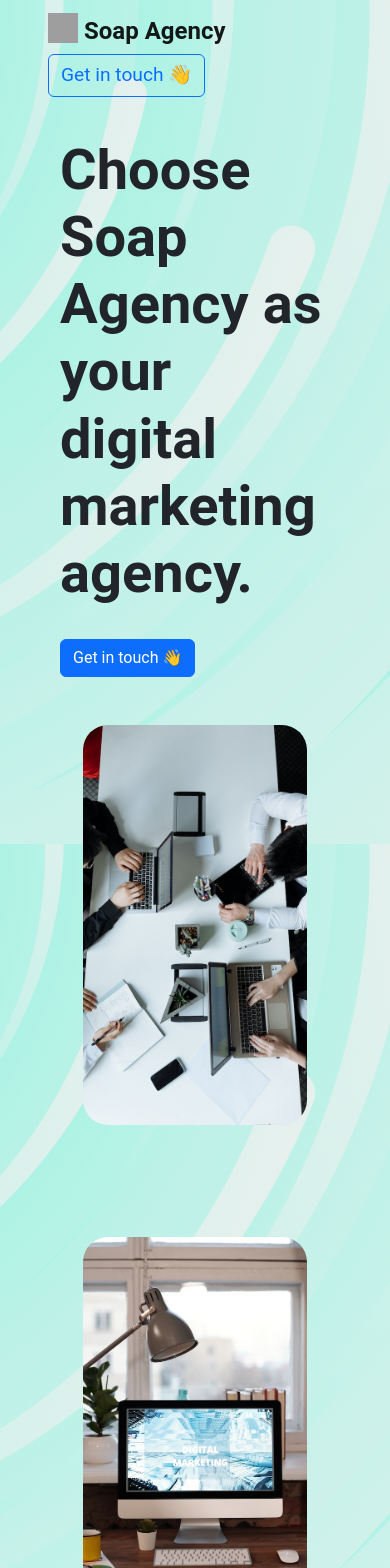
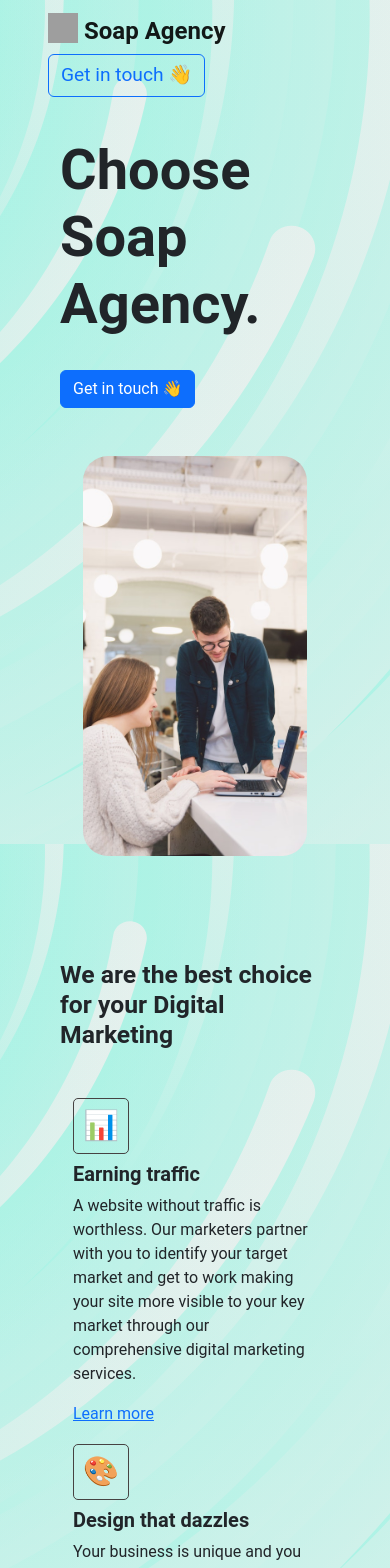
Before and after one commit to yernauxalex/marketing-agency, a React (Create React App) app: page / in a window 390 px wide. Shown: the top 1568 px of the page. Built offline with nearby package versions, Linux system fonts and the light colour scheme; grey boxes are pictures that could not be loaded.

Commit message:
Fix responsive + h1

```diff
--- a/src/pages/Home.jsx
+++ b/src/pages/Home.jsx
@@ -16,23 +16,26 @@ function Home() {
     const handleShow = () => setShow(true);
     return (
         <Container fluid="xl" >
-            <Container fluid className="px-5">
+            <Container fluid className="px-5 d-none d-sm-none d-md-block">
                 <h1>Choose Soap Agency as your digital marketing agency.</h1>
+            </Container>
+            <Container fluid className="px-5 d-lg-none d-md-none d-sm-block ">
+                <h1>Choose Soap Agency.</h1>
             </Container>
             <Button variant="primary" className="mx-5">Get in touch 👋</Button>
             <Container fluid className="my-5">
                 <Row className="d-flex justify-content-evenly flex-lg-nowrap">
                     <Col xs="auto">
-                        <img src={picHome1} alt="random image 1" width="224" height="400" className="img-rounded img-top img-responsive" />
+                        <img src={picHome4} alt="random image 1" width="224" height="400" className="img-rounded img-top img-responsive" />
                     </Col>
-                    <Col xs="auto">
+                    <Col xs="auto" className="d-none d-sm-block">
                         <img src={picHome2} alt="random image 2" width="224" height="400" className="img-rounded img-bottom img-responsive" />
                     </Col>
                     <Col xs="auto" className="d-none d-sm-none d-md-block">
                         <img src={picHome3} alt="random image 3" width="224" height="400" className="img-rounded img-top img-responsive" />
                     </Col>
                     <Col xs="auto" className="d-none d-sm-none d-md-none d-lg-block">
-                        <img src={picHome4} alt="random image 4" width="225" height="400" className="img-rounded img-bottom img-responsive" />
+                        <img src={picHome1} alt="random image 4" width="225" height="400" className="img-rounded img-bottom img-responsive" />
                     </Col>
                 </Row>
             </Container>
@@ -114,7 +117,7 @@ function Home() {
                     </Col>
                 </Row>
                 <Row className="py-3 d-flex justify-content-evenly">
-                    <Card className="bg-custom pb-3 mt-4 mt-xl-0" style={{ width: '28rem' }}>
+                    <Card className="bg-custom pb-3 mt-4 mt-xl-0" style={{ width: '25rem' }}>
                         <p className="iconCard">🏆</p>
                         <Card.Title className="mt-2" style={{ fontWeight: 'bold' }}>Proven performance</Card.Title>
                         <Card.Text>Our team of over 450 experts is one of the largest performance digital marketing agencies in the workd.
@@ -122,7 +125,7 @@ function Home() {
                         </Card.Text>
                         <Card.Link href="#">Learn more</Card.Link>
                     </Card>
-                    <Card className="bg-custom pb-3 mt-4 mt-xl-0" style={{ width: '28rem' }}>
+                    <Card className="bg-custom pb-3 mt-4 mt-xl-0" style={{ width: '25rem' }}>
                         <p className="iconCard">⏱</p>
                         <Card.Title className="mt-2" style={{ fontWeight: 'bold' }}>Unparalleled track record</Card.Title>
                         <Card.Text>We have a 96% client retention rate and a client recommendation score that's 60% higher than the worldwide
```
